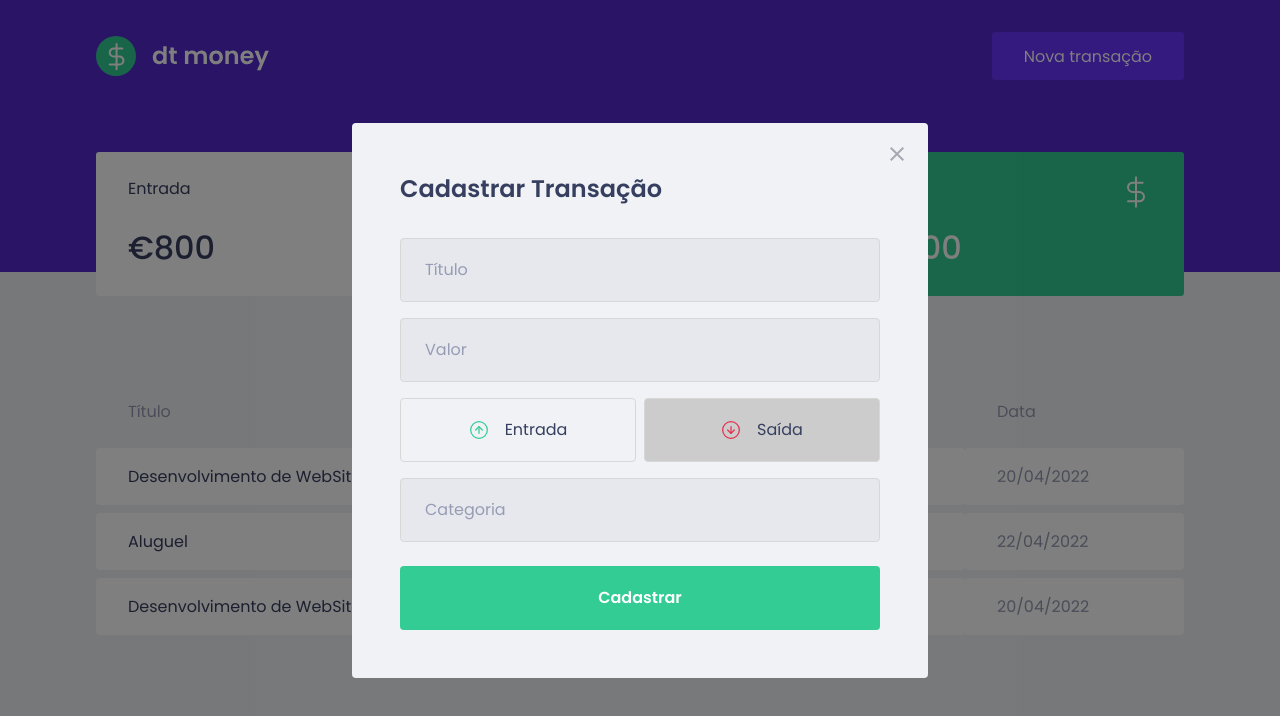
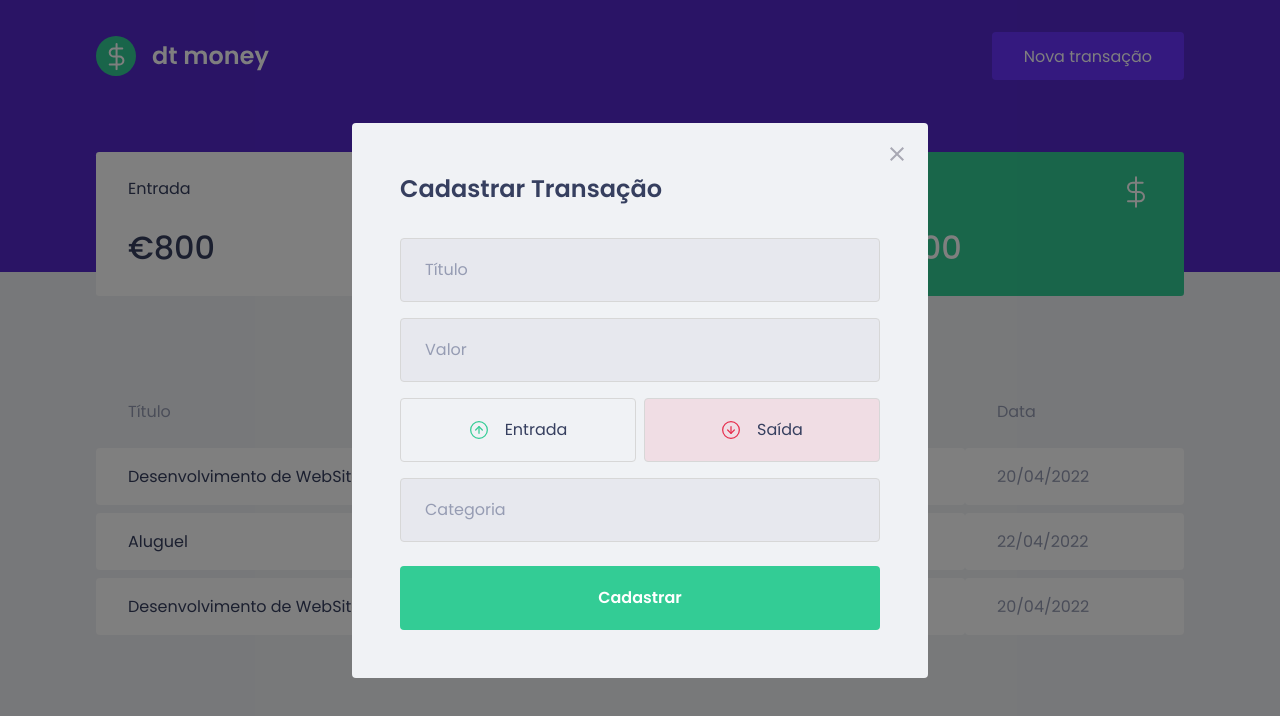
Before and after one commit to felipeat07/dtmoney, a React (Create React App) app: page / in a window 1280 px wide. Both pictures are taken after a click on the button "Nova transação". Shown: the top 716 px of the page. Built offline with nearby package versions, Linux system fonts and the light colour scheme; no server answers; what miragejs would draw is missing.

Commit message:
finalizando parte visual botoes

```diff
--- a/src/components/NewTransactionModal/index.tsx
+++ b/src/components/NewTransactionModal/index.tsx
@@ -43,6 +43,7 @@ export function NewTransactionModal ({isOpen, onRequestClose}: NewTransactionMod
                  type='button'
                  onClick={()=>{setType('deposit'); }}
                  isActive={type == 'deposit'}
+                 activeColor='green'
                 >
                 <img src={IncomeImg} alt="Entrada" />
                 <span>Entrada</span>
@@ -52,6 +53,7 @@ export function NewTransactionModal ({isOpen, onRequestClose}: NewTransactionMod
                  type='button'
                  onClick={()=>{setType('withdraw'); }}
                  isActive={type == 'withdraw'}
+                 activeColor='red'
                 >
                 <img src={OutcomeImg} alt="Saída" />
                 <span>Saída</span>
--- a/src/components/NewTransactionModal/styles.ts
+++ b/src/components/NewTransactionModal/styles.ts
@@ -1,5 +1,6 @@
 import styled from "styled-components";
-import { darken } from "polished"
+import { darken, transparentize } from "polished"
+import { prependOnceListener } from "process";
 
 
 export const Container = styled.form`
@@ -61,6 +62,12 @@ export const TransactionTypeContainer = styled.div`
 
 interface RadioBoxProps{
     isActive: boolean;
+    activeColor: 'green' | 'red';
+}
+
+const colors = {
+    green: '#33cc95',
+    red: '#e52e4d'
 }
 
 export const RadioBox = styled.button<RadioBoxProps>`
@@ -68,7 +75,8 @@ export const RadioBox = styled.button<RadioBoxProps>`
         border: 1px solid #d7d7d7;
         border-radius: 0.25rem;
 
-        background: ${(prop)=>prop.isActive ? '#ccc' : 'transparent'};
+        background: ${(prop)=>prop.isActive ? transparentize(0.9, colors[prop.activeColor]) : 'transparent'};
+
 
         display: flex;
         align-items: center;
```
